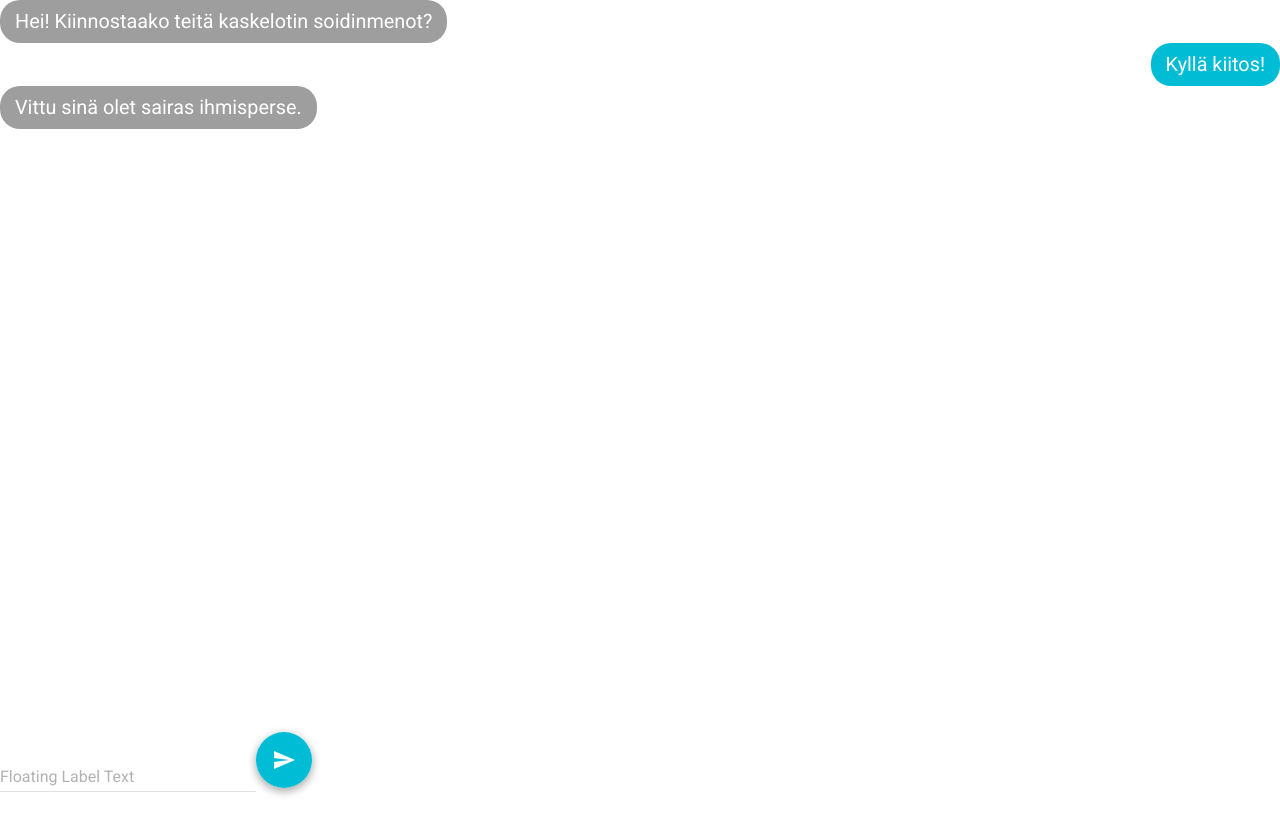
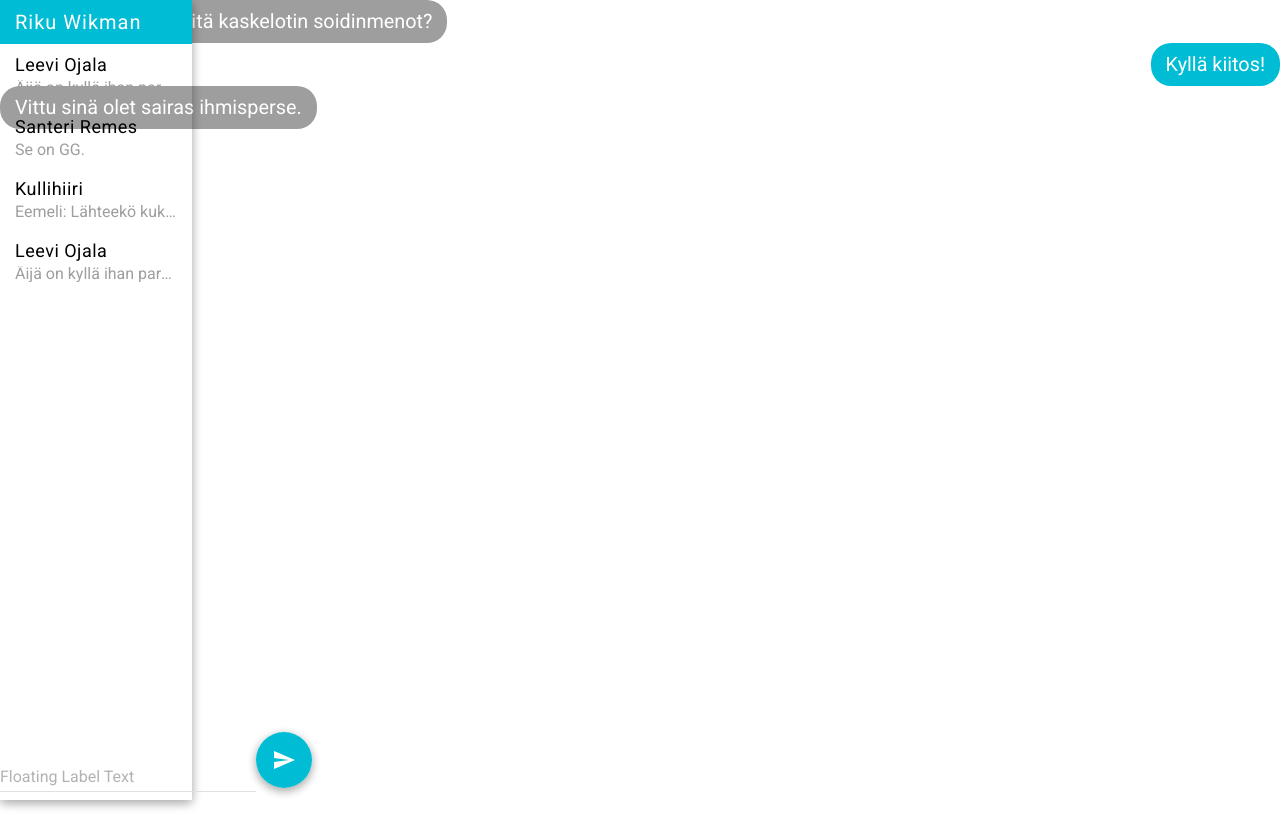
Before and after one commit to HalooProductions/haloo-chat-react, a React (Create React App) app: page / in a window 1280 px wide. Built offline with nearby package versions, Linux system fonts and the light colour scheme.

Commit message:
Sidebar created

```diff
--- a/src/App.js
+++ b/src/App.js
@@ -1,6 +1,7 @@
 import React, { Component } from 'react';
 import logo from './logo.svg';
 import './App.css';
+import Sidebar from './components/Sidebar';
 import ChatUI from './components/ChatUI';
 import MuiThemeProvider from 'material-ui/styles/MuiThemeProvider';
 
@@ -16,6 +17,7 @@ class App extends Component {
 
     return (
       <MuiThemeProvider>
+        <Sidebar />
         <ChatUI />
       </MuiThemeProvider>
     );
--- /dev/null
+++ b/src/components/Sidebar.css
@@ -0,0 +1,40 @@
+.haloo-sidebar {
+    position: fixed;
+    top: 0;
+    left: 0;
+    height: 100vh;
+    width: 15vw;
+    box-shadow: 0px 3px 10px rgba(0, 0, 0, 0.16), 0px 3px 10px rgba(0, 0, 0, 0.23);
+}
+
+.sidebar-header {
+    font-family: "Roboto";
+    font-weight: 500;
+    letter-spacing: 1px;
+    font-size: 1.25em;
+    background-color: rgb(0, 188, 212);
+    color: white;
+    padding: 10px 15px;
+}
+
+.message-preview {
+    padding: 10px 15px;
+    font-family: "Roboto";
+}
+
+.message-preview-header {
+    font-weight: 500;
+    letter-spacing: 0.5px;
+    font-size: 18px;
+    margin-bottom: 5px;
+}
+
+.message-preview-text {
+    font-size: 16px;
+    color: #9E9E9E;
+    line-height: 1em;
+    max-width: 100%;
+    text-overflow: ellipsis;
+    white-space: nowrap;
+    overflow: hidden;
+}
--- /dev/null
+++ b/src/components/Sidebar.js
@@ -0,0 +1,60 @@
+import React, { Component } from 'react';
+import './Sidebar.css';
+import AppBar from 'material-ui/AppBar';
+import Drawer from 'material-ui/Drawer';
+import MenuItem from 'material-ui/MenuItem';
+import IconButton from 'material-ui/IconButton';
+import PersonOutline from 'material-ui/svg-icons/social/person-outline';
+
+class Sidebar extends Component {
+    constructor(props) {
+        super(props);
+        this.state = {
+            value: ''
+        };
+    }
+
+    render() {
+        return (
+            <div className="haloo-sidebar">
+                <div className="sidebar-header">
+                    Riku Wikman
+                </div>
+                <div className="message-preview">
+                    <div className="message-preview-header">
+                        Leevi Ojala
+                    </div>
+                    <div className="message-preview-text">
+                        Äijä on kyllä ihan paras, ihan paras, ihan paras!
+                    </div>
+                </div>
+                <div className="message-preview">
+                    <div className="message-preview-header">
+                        Santeri Remes
+                    </div>
+                    <div className="message-preview-text">
+                        Se on GG.
+                    </div>
+                </div>
+                <div className="message-preview">
+                    <div className="message-preview-header">
+                        Kullihiiri
+                    </div>
+                    <div className="message-preview-text">
+                        Eemeli: Lähteekö kukaan leffaan tänään?
+                    </div>
+                </div>
+                <div className="message-preview">
+                    <div className="message-preview-header">
+                        Leevi Ojala
+                    </div>
+                    <div className="message-preview-text">
+                        Äijä on kyllä ihan paras, ihan paras, ihan paras!
+                    </div>
+                </div>
+            </div>
+        );
+    }
+}
+
+export default Sidebar;
--- a/src/index.css
+++ b/src/index.css
@@ -1,3 +1,7 @@
+* {
+  box-sizing: border-box;
+}
+
 body {
   margin: 0;
   padding: 0;
```
